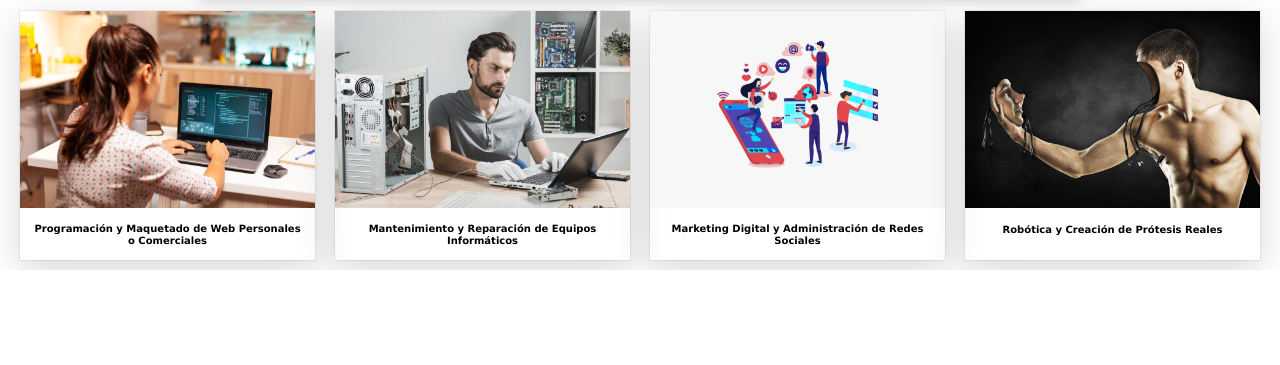
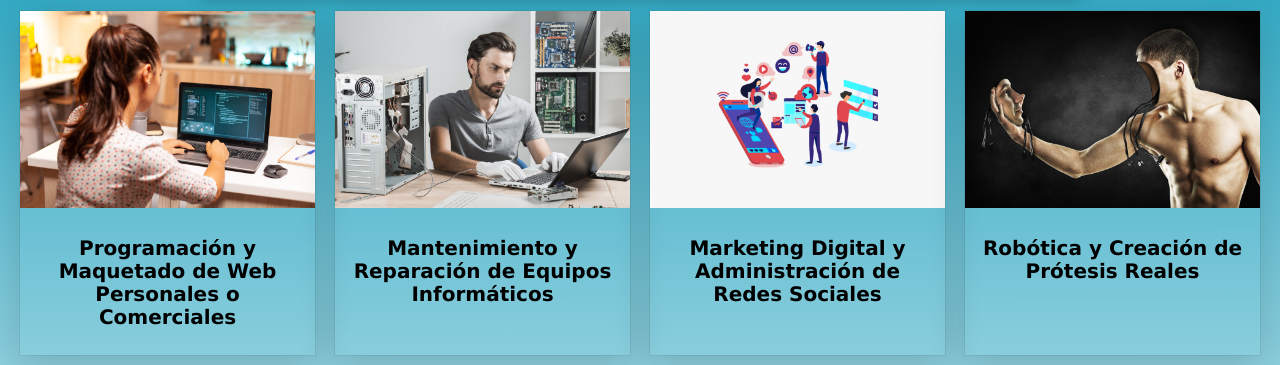
Before and after one commit to HGRLatam/DAD, a plain HTML site: page index.html in a window 1280 px wide. Shown: the part 546-911 px from the top of the page. Before the commit the page ends 816 px from the top, so only its background shows below. Drawn offline with Linux system fonts and the light colour scheme.

Commit message:
cambios en css

```diff
--- a/css/style.css
+++ b/css/style.css
@@ -6,6 +6,11 @@ html {
   font-size: 62.5%;
 
   scroll-snap-type: y mandatory;
+  background: linear-gradient(
+    179.92deg,
+    #35aac4 60.17%,
+    rgba(99, 150, 162, 0) 152.7%
+  );
 }
 /** titulos **/
 h1 {
@@ -156,6 +161,7 @@ img {
     rgba(0, 0, 0, 0.06) 0px 0px 0px 1px;
 }
 .servicios__item h4 {
+  font-size: 2rem;
   font-family: Verdana, Geneva, Tahoma, sans-serif;
   text-align: center;
   padding: 0 1rem 0 1rem;
```
